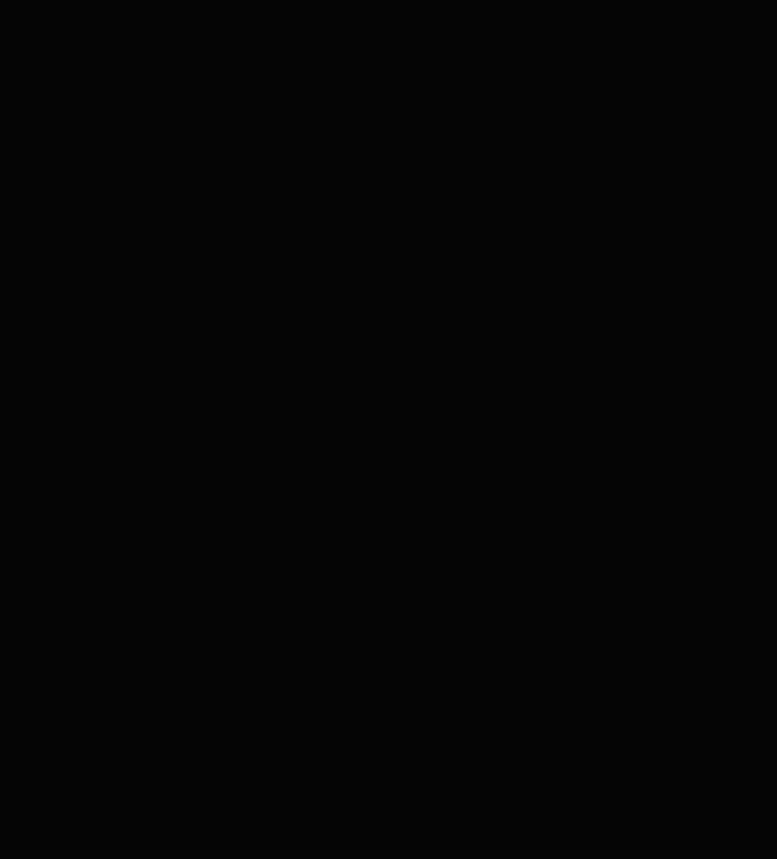
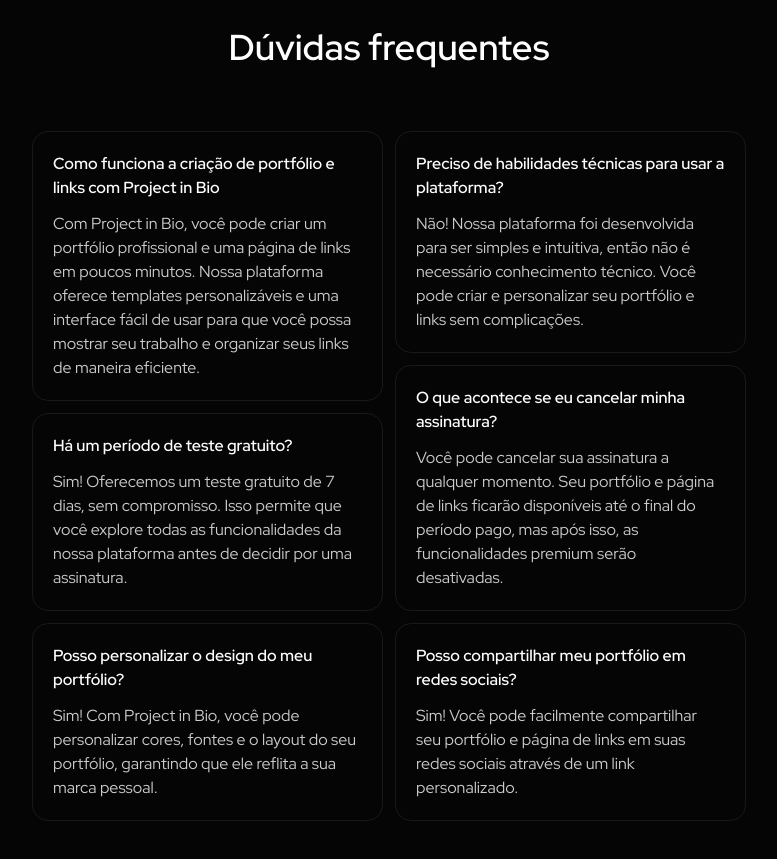
Before and after one commit to Rogerio-17/Project-Inbion-Web, a Next.js app: page / in a window 1280 px wide. Shown: the part 2380-3239 px from the top of the page, without its empty margins (251-1028 px from the left). Before the commit the page ends 2407 px from the top, so only its background shows below. Built offline with nearby package versions, Linux system fonts and the light colour scheme.

Commit message:
feat: adiciona sesção de faq

```diff
--- a/src/app/page.tsx
+++ b/src/app/page.tsx
@@ -1,3 +1,4 @@
+import { FAQ } from "@/components/landing-page/faq";
 import { Header } from "@/components/landing-page/header";
 import { Hero } from "@/components/landing-page/hero";
 import { Pricing } from "@/components/landing-page/princing";
@@ -10,8 +11,7 @@
       <Hero />
       <VideoExplanation />
       <Pricing />
-      {/*
-      <FAQ />  */}
+      <FAQ />
     </div>
   );
 }
--- /dev/null
+++ b/src/components/landing-page/faq.tsx
@@ -0,0 +1,76 @@
+const faqItems = [
+    {
+        title: "Como funciona a criação de portfólio e links com Project in Bio",
+        description:
+            "Com Project in Bio, você pode criar um portfólio profissional e uma página de links em poucos minutos. Nossa plataforma oferece templates personalizáveis e uma interface fácil de usar para que você possa mostrar seu trabalho e organizar seus links de maneira eficiente.",
+    },
+    {
+        title: "Há um período de teste gratuito?",
+        description:
+            "Sim! Oferecemos um teste gratuito de 7 dias, sem compromisso. Isso permite que você explore todas as funcionalidades da nossa plataforma antes de decidir por uma assinatura.",
+    },
+    {
+        title: "Posso personalizar o design do meu portfólio?",
+        description:
+            "Sim! Com Project in Bio, você pode personalizar cores, fontes e o layout do seu portfólio, garantindo que ele reflita a sua marca pessoal.",
+    },
+    {
+        title: "Preciso de habilidades técnicas para usar a plataforma?",
+        description:
+            "Não! Nossa plataforma foi desenvolvida para ser simples e intuitiva, então não é necessário conhecimento técnico. Você pode criar e personalizar seu portfólio e links sem complicações.",
+    },
+    {
+        title: "O que acontece se eu cancelar minha assinatura?",
+        description:
+            "Você pode cancelar sua assinatura a qualquer momento. Seu portfólio e página de links ficarão disponíveis até o final do período pago, mas após isso, as funcionalidades premium serão desativadas.",
+    },
+    {
+        title: "Posso compartilhar meu portfólio em redes sociais?",
+        description:
+            "Sim! Você pode facilmente compartilhar seu portfólio e página de links em suas redes sociais através de um link personalizado.",
+    },
+];
+
+export function FAQ() {
+
+    return (
+        <div className="my-20 flex flex-col items-center gap-16">
+            <h3 className="text-4xl font-bold text-white">Dúvidas frequentes</h3>
+            <div className="flex gap-3">
+                <div className="flex flex-col gap-3">
+                    {faqItems.slice(0, Math.ceil(faqItems.length / 2)).map((item) => (
+                        <FAQItem
+                            key={item.title}
+                            title={item.title}
+                            description={item.description}
+                        />
+                    ))}
+                </div>
+                <div className="flex flex-col gap-3">
+                    {faqItems.slice(Math.ceil(faqItems.length / 2)).map((item) => (
+                        <FAQItem
+                            key={item.title}
+                            title={item.title}
+                            description={item.description}
+                        />
+                    ))}
+                </div>
+            </div>
+        </div>
+    );
+}
+
+function FAQItem({
+    title,
+    description,
+}: {
+    title: string;
+    description: string;
+}) {
+    return (
+        <div className="w-[351px] h-min flex flex-col gap-3 p-5 rounded-2xl border borber border-border-primary bg-background-primary">
+            <p className="font-bold text-white">{title}</p>
+            <p className="text-content-body">{description}</p>
+        </div>
+    );
+}
```
